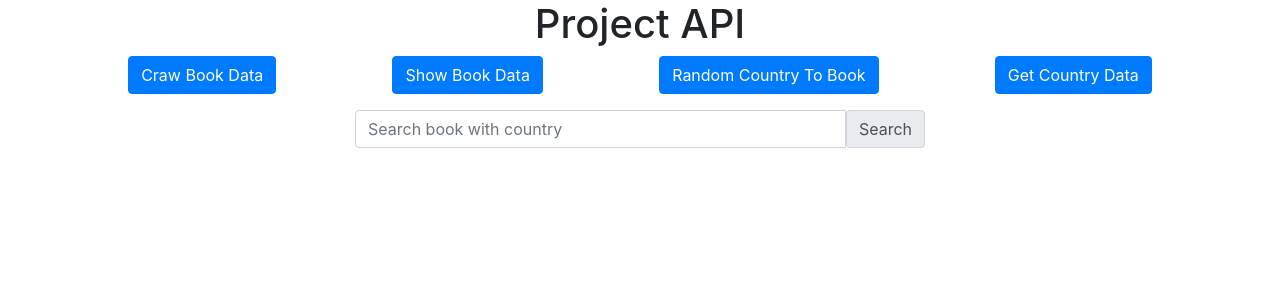
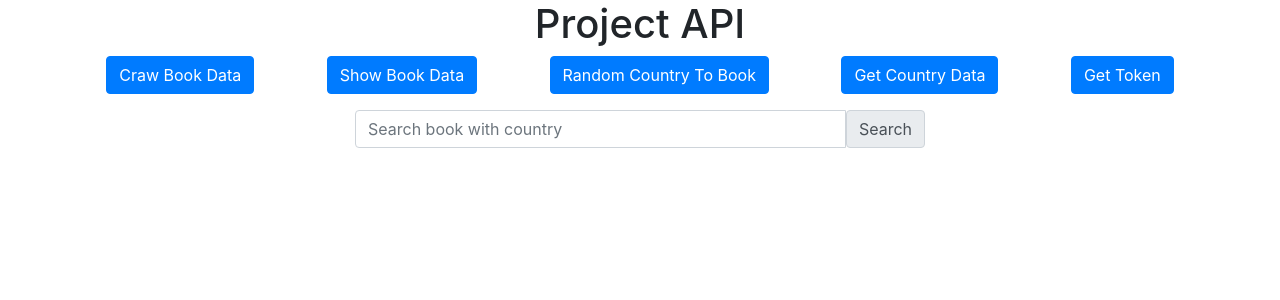
Before and after one commit to VoThuanSon/ProjectAPI, a FastAPI app: page / in a window 1280 px wide. Shown: the top 300 px of the page. Run offline with FastAPI, Linux system fonts and the light colour scheme.

Commit message:
Intergration Auth

```diff
--- a/routers/book_routers.py
+++ b/routers/book_routers.py
@@ -1,13 +1,20 @@
 import json
+import jwt
+import uvicorn
+
+from datetime import datetime, timedelta
+from typing import Union, Any
+from fastapi import FastAPI, HTTPException, Depends
 from typing import Optional
 from fastapi.responses import JSONResponse
 from fastapi import APIRouter, Query
 from fastapi.responses import HTMLResponse
+from fastapi.security import HTTPBearer
 from fastapi.templating import Jinja2Templates
 from fastapi import Request
 import os,time, requests
 from bs4 import BeautifulSoup
-from pydantic import BaseModel
+from pydantic import BaseModel, ValidationError
 import pandas as pd
 class Book(BaseModel):
     title: str
@@ -17,7 +24,22 @@ class Book(BaseModel):
     rating: int
     publisher_country: str
 DATA_FILE = "books_with_country.json"
+ACCOUNT_FILE = "account.json"
+SECURITY_ALGORITHM = 'HS256'
+SECRET_KEY = '123456'
+reusable_oauth2 = HTTPBearer(
+    scheme_name='Authorization'
+)
 
+def generate_token(username: Union[str, Any]) -> str:
+    expire = datetime.utcnow() + timedelta(
+        seconds=60 * 60 * 24 * 3  # Expired after 3 days
+    )
+    to_encode = {
+        "exp": expire, "username": username
+    }
+    encoded_jwt = jwt.encode(to_encode, SECRET_KEY, algorithm=SECURITY_ALGORITHM)
+    return encoded_jwt
 def rating_to_numeric(rating):
     rating_map = {
         'One': 1,
@@ -32,6 +54,16 @@ base_url = 'https://books.toscrape.com/catalogue/category/books/young-adult_21/i
 
 BASE_DIR = os.path.dirname(os.path.dirname(os.path.abspath(__file__)))
 templates = Jinja2Templates(directory=os.path.join(BASE_DIR, "templates"))
+@router.get('/api/token')
+def get_token(username: str, password: str):
+    account = []
+    with open(ACCOUNT_FILE, encoding="utf-8") as f:
+        account = json.load(f)
+    account = [acc for acc in account if acc.get("username", "").lower() == username.lower() and acc.get("password", "").lower() == password.lower()]
+    if not account:
+        raise HTTPException(status_code=403, detail="Invalid username or password")
+    token = generate_token(username)
+    return {"token": token}
 @router.get("/api/craw_book_data", response_class=HTMLResponse)
 def craw_book_data(request: Request):
     book_data = get_book_data()
@@ -41,7 +73,7 @@ def craw_book_data(request: Request):
         json.dump(book_data, json_file, indent=2, ensure_ascii=False)
     return templates.TemplateResponse("book_views.html", {"request": request, "books": book_data,"message" : 'Save books data success to list_book.csv'})
 
-@router.get("/api/books", response_class=HTMLResponse)
+@router.get("/api/books", response_class=HTMLResponse, dependencies=[Depends(reusable_oauth2)])
 def get_all_books(request: Request, country: Optional[str] = Query(None)):
     books = []
     if os.path.exists(DATA_FILE) and os.path.getsize(DATA_FILE) > 0:
--- a/static/src/js/site.js
+++ b/static/src/js/site.js
@@ -9,7 +9,31 @@ async function loadContent(endpoint) {
 function createBook() {
     $("#createBookModal").modal('show');
 }
-
+function typeToken() {
+    $("#tokenModal").modal('show');
+}
+async function createToken() {
+    let username = $("[name='username']").val();
+    let password = $("[name='password']").val();
+    const res = await fetch(`/api/token?username=${encodeURIComponent(username)}&password=${encodeURIComponent(password)}`);
+    const data = await res.text();
+    $("#createTokenModal").modal('hide');
+    document.getElementById("content").innerHTML = data;
+}
+function generateToken() {
+    $("#createTokenModal").modal('show');
+}
+async function auth() {
+    let token = $("[name='token']").val();
+    const res = await fetch(`/api/books/`,{
+        headers: {
+            "Authorization": `Bearer ${token}`
+        }
+    });
+    const data = await res.text();
+    $("#tokenModal").modal('hide');
+    document.getElementById("content").innerHTML = data;
+}
 async function onSaveBook() {
     let bookTitle = $("[name='book_title']").val();
     let bookPrice = $("[name='book_price']").val() || 0;
--- a/templates/index.html
+++ b/templates/index.html
@@ -20,14 +20,16 @@
     <h1 class="text-center">Project API</h1>
     <div class="row justify-content-around mb-3">
         <button class="btn btn-primary" onclick="loadContent('/api/craw_book_data')">Craw Book Data</button>
-        <button class="btn btn-primary" onclick="loadContent('/api/books')">Show Book Data</button>
+        <button class="btn btn-primary" onclick="typeToken()">Show Book Data</button>
         <button class="btn btn-primary" onclick="loadContent('/api/book_country_random')">Random Country To Book
         </button>
         <button class="btn btn-primary" onclick="loadContent('/api/get_all_country')">Get Country Data</button>
+        <button class="btn btn-primary" onclick="generateToken()">Get Token</button>
     </div>
     <div class="row justify-content-around">
         <div class="input-group mb-3 w-50">
-            <input type="text" class="form-control" placeholder="Search book with country" aria-label="Search book with country"
+            <input type="text" class="form-control" placeholder="Search book with country"
+                   aria-label="Search book with country"
                    aria-describedby="search_book_country" id="search_book_value">
             <span class="input-group-text search-book-button" onclick="searchBookWithCountry()">Search</span>
         </div>
@@ -36,6 +38,63 @@
         <div id="content">
         </div>
     </div>
+<!--        modal type token-->
+    <div class="modal fade" id="tokenModal" tabindex="-1" role="dialog" aria-labelledby="tokenModal"
+             aria-hidden="true">
+            <div class="modal-dialog" role="document">
+                <div class="modal-content">
+                    <div class="modal-header">
+                        <h5 class="modal-title" id="">Type token</h5>
+                        <button type="button" class="close" data-dismiss="modal" aria-label="Close">
+                            <span aria-hidden="true">&times;</span>
+                        </button>
+                    </div>
+                    <div class="modal-body">
+                        <div class="input-group mb-3">
+                            <span class="input-group-text" id="token">token</span>
+                            <input type="token" class="form-control" placeholder="token" aria-label="token"
+                                   aria-describedby="token" name="token">
+                        </div>
+                    </div>
+                    <div class="modal-footer">
+                        <button type="button" class="btn btn-secondary" data-dismiss="modal">Close</button>
+                        <button type="button" class="btn btn-primary" onclick="auth()">Auth</button>
+                    </div>
+                </div>
+            </div>
+        </div>
+<!--    modal gen token-->
+    <div id="modal-holder">
+        <div class="modal fade" id="createTokenModal" tabindex="-1" role="dialog" aria-labelledby="createTokenModal"
+             aria-hidden="true">
+            <div class="modal-dialog" role="document">
+                <div class="modal-content">
+                    <div class="modal-header">
+                        <h5 class="modal-title" id="exampleModalLabel">Token</h5>
+                        <button type="button" class="close" data-dismiss="modal" aria-label="Close">
+                            <span aria-hidden="true">&times;</span>
+                        </button>
+                    </div>
+                    <div class="modal-body">
+                        <div class="input-group mb-3">
+                            <span class="input-group-text" id="username">username</span>
+                            <input type="text" class="form-control" placeholder="username" aria-label="username"
+                                   aria-describedby="username" name="username">
+                        </div>
+                        <div class="input-group mb-3">
+                            <span class="input-group-text" id="password">password</span>
+                            <input type="password" class="form-control" placeholder="password" aria-label="password"
+                                   aria-describedby="password" name="password">
+                        </div>
+                    </div>
+                    <div class="modal-footer">
+                        <button type="button" class="btn btn-secondary" data-dismiss="modal">Close</button>
+                        <button type="button" class="btn btn-primary" onclick="createToken()">Generate</button>
+                    </div>
+                </div>
+            </div>
+        </div>
+    </div>
 
 </div>
 </body>
```
Also changed, not shown: account.json (added, +10 -0 lines).
